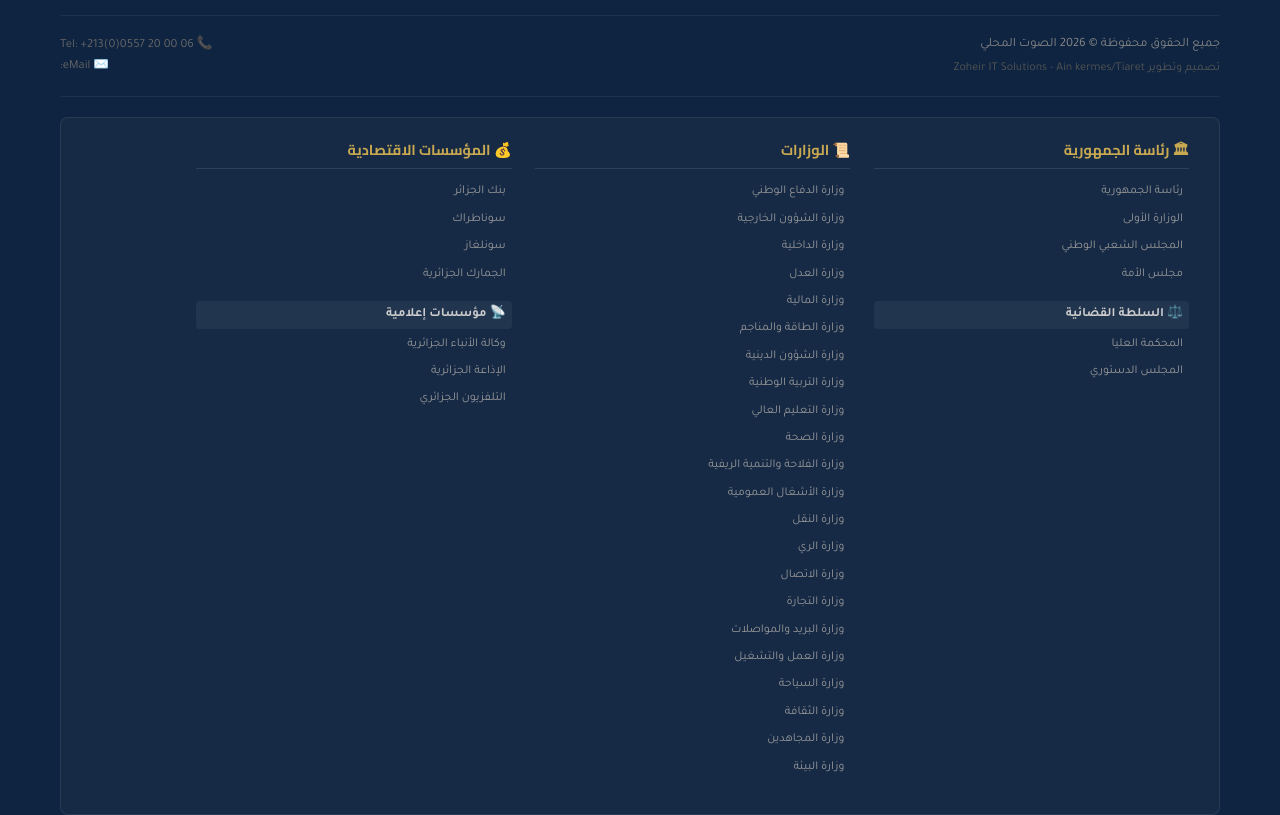
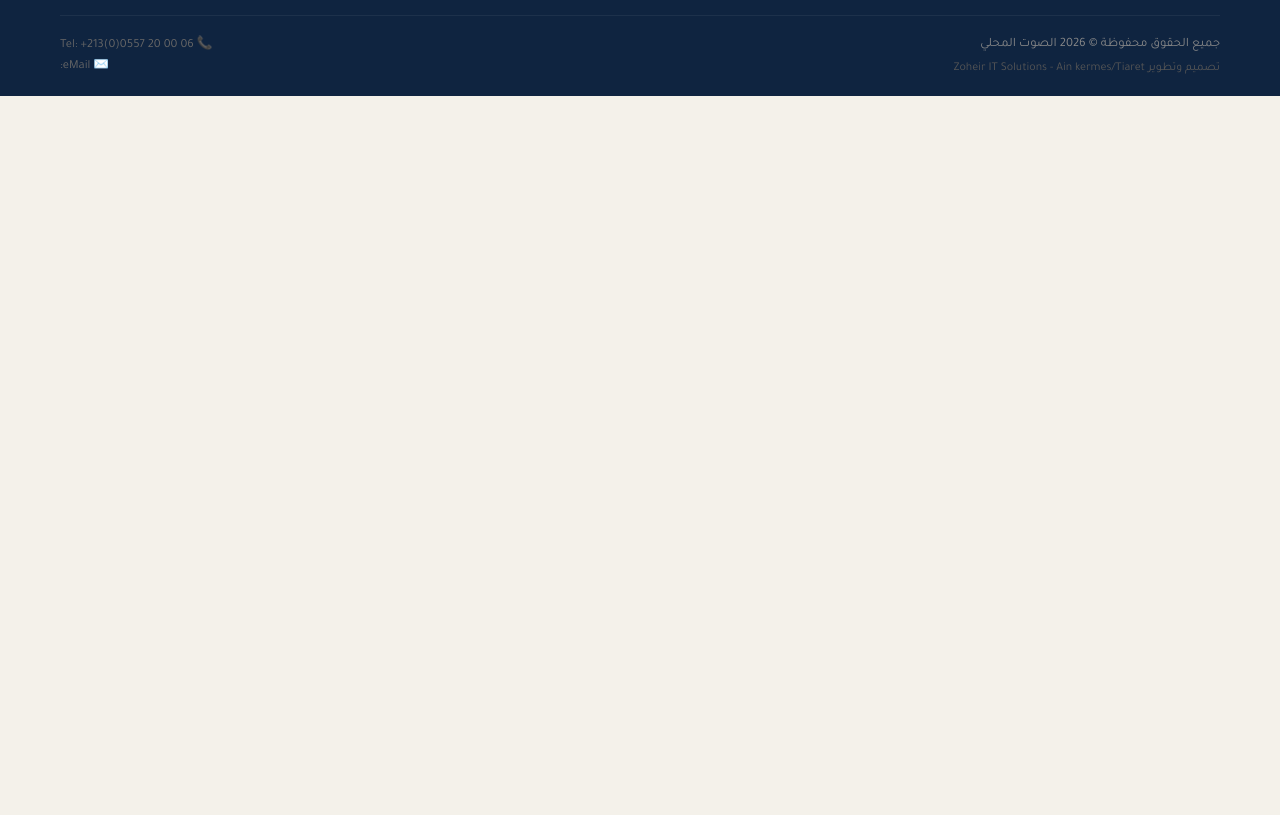
Before and after one commit to ZoheirComputerVision/Elsawt_Elmahalli, a website: page public/index.html in a window 1280 px wide. Shown: the part 528-1343 px from the top of the page. After the commit the page ends 800 px from the top, so only its background shows below. Drawn offline with Linux system fonts and the light colour scheme; no server answers.

Commit message:
إزالة الروابط الحكومية من الفوتر - أفسدت تنسيق الصفحة

```diff
--- a/public/index.html
+++ b/public/index.html
@@ -113,7 +113,7 @@ a:hover{color:var(--accent)}
 .footer-copy{font-size:.8rem;color:#888;text-align:right}
 .footer-copy .dev{color:#555;font-size:.75rem;margin-top:2px;text-align:right}
 .footer-contact{color:#666;font-size:.78rem;text-align:left}
-.gov-links{margin:20px auto 0;padding:20px;background:rgba(255,255,255,.03);border:1px solid rgba(255,255,255,.08);border-radius:var(--radius)}.gov-links h3{color:var(--accent);font-size:.9rem;margin:0 0 10px 0;padding-bottom:6px;border-bottom:1px solid rgba(255,255,255,.1);font-family:Cairo,sans-serif}.gov-links .gov-col{vertical-align:top;display:inline-block;width:30%;padding:0 10px;box-sizing:border-box}@media(max-width:768px){.gov-links .gov-col{width:100%}}.gov-links ul{list-style:none;padding:0;margin:0 0 15px 0}.gov-links li{margin:3px 0}.gov-links a{color:#999;font-size:.75rem;text-decoration:none;transition:var(--transition);display:block;padding:2px 6px;border-radius:4px}.gov-links a:hover{color:var(--accent);background:rgba(255,255,255,.05)}.gov-links .gov-cat{color:#ccc;font-size:.8rem;font-weight:700;margin-top:10px;padding:3px 6px;background:rgba(255,255,255,.05);border-radius:4px}
+
 .top-left{display:flex;align-items:center;gap:10px}.lang-btn{background:transparent;border:1px solid var(--accent);color:var(--accent-light);padding:1px 10px;border-radius:4px;font-family:Tajawal,sans-serif;font-size:.72rem;font-weight:700;cursor:pointer;transition:all .3s ease;white-space:nowrap}.lang-btn:hover{background:var(--accent);color:var(--primary-dark)}.weather-widget{display:inline-flex;align-items:center;gap:5px;font-size:.78rem;color:var(--accent-light);white-space:nowrap}.weather-widget select{background:rgba(255,255,255,.1);color:#fff;border:1px solid rgba(255,255,255,.2);border-radius:4px;padding:1px 4px;font-family:Tajawal,sans-serif;font-size:.72rem;cursor:pointer;outline:none}.weather-widget select option{background:var(--primary-dark);color:#fff}@media(max-width:700px){.top-left{gap:5px}.lang-btn{font-size:.65rem;padding:1px 6px}.weather-widget select{font-size:.65rem}.weather-widget{font-size:.7rem}}
 
 .source-badge,.imp-badge{display:inline-block;padding:2px 10px;border-radius:10px;font-size:.7rem;font-weight:700}
@@ -249,65 +249,6 @@ a:hover{color:var(--accent)}
   </div>
 </div>
 
-<div class="gov-links">
-  <div class="gov-col">
-    <h3>🏛 رئاسة الجمهورية</h3>
-    <ul>
-      <li><a href="https://www.el-mouradia.dz/" target="_blank" rel="noopener">رئاسة الجمهورية</a></li>
-      <li><a href="https://www.premier-ministre.gov.dz/" target="_blank" rel="noopener">الوزارة الأولى</a></li>
-      <li><a href="https://www.apn.dz/" target="_blank" rel="noopener">المجلس الشعبي الوطني</a></li>
-      <li><a href="https://www.majliselouma.dz/" target="_blank" rel="noopener">مجلس الأمة</a></li>
-    </ul>
-    <div class="gov-cat">⚖️ السلطة القضائية</div>
-    <ul>
-      <li><a href="https://www.coursupreme.dz/" target="_blank" rel="noopener">المحكمة العليا</a></li>
-      <li><a href="https://www.conseil-constitutionnel.dz/" target="_blank" rel="noopener">المجلس الدستوري</a></li>
-    </ul>
-  </div>
-  <div class="gov-col">
-    <h3>📜 الوزارات</h3>
-    <ul>
-      <li><a href="https://www.mdn.dz/" target="_blank" rel="noopener">وزارة الدفاع الوطني</a></li>
-      <li><a href="https://www.mfa.gov.dz/" target="_blank" rel="noopener">وزارة الشؤون الخارجية</a></li>
-      <li><a href="https://www.interieur.gov.dz/" target="_blank" rel="noopener">وزارة الداخلية</a></li>
-      <li><a href="https://www.mjustice.dz/" target="_blank" rel="noopener">وزارة العدل</a></li>
-      <li><a href="https://www.mf.gov.dz/" target="_blank" rel="noopener">وزارة المالية</a></li>
-      <li><a href="https://www.energy.gov.dz/" target="_blank" rel="noopener">وزارة الطاقة والمناجم</a></li>
-      <li><a href="https://www.marw.dz/" target="_blank" rel="noopener">وزارة الشؤون الدينية</a></li>
-      <li><a href="https://www.education.gov.dz/" target="_blank" rel="noopener">وزارة التربية الوطنية</a></li>
-      <li><a href="https://www.mesrs.dz/" target="_blank" rel="noopener">وزارة التعليم العالي</a></li>
-      <li><a href="https://www.sante.gov.dz/" target="_blank" rel="noopener">وزارة الصحة</a></li>
-      <li><a href="https://www.madr.gov.dz/" target="_blank" rel="noopener">وزارة الفلاحة والتنمية الريفية</a></li>
-      <li><a href="https://www.mtp.gov.dz/" target="_blank" rel="noopener">وزارة الأشغال العمومية</a></li>
-      <li><a href="https://www.transport.gov.dz/" target="_blank" rel="noopener">وزارة النقل</a></li>
-      <li><a href="https://www.mh.gov.dz/" target="_blank" rel="noopener">وزارة الري</a></li>
-      <li><a href="https://www.ministerecommunication.gov.dz/" target="_blank" rel="noopener">وزارة الاتصال</a></li>
-      <li><a href="https://www.commerce.gov.dz/" target="_blank" rel="noopener">وزارة التجارة</a></li>
-      <li><a href="https://www.mpt.gov.dz/" target="_blank" rel="noopener">وزارة البريد والمواصلات</a></li>
-      <li><a href="https://www.mtess.gov.dz/" target="_blank" rel="noopener">وزارة العمل والتشغيل</a></li>
-      <li><a href="https://www.mta.gov.dz/" target="_blank" rel="noopener">وزارة السياحة</a></li>
-      <li><a href="https://www.m-culture.gov.dz/" target="_blank" rel="noopener">وزارة الثقافة</a></li>
-      <li><a href="https://www.mmad.gov.dz/" target="_blank" rel="noopener">وزارة المجاهدين</a></li>
-      <li><a href="https://www.me.gov.dz/" target="_blank" rel="noopener">وزارة البيئة</a></li>
-    </ul>
-  </div>
-  <div class="gov-col">
-    <h3>💰 المؤسسات الاقتصادية</h3>
-    <ul>
-      <li><a href="https://www.bank-of-algeria.dz/" target="_blank" rel="noopener">بنك الجزائر</a></li>
-      <li><a href="https://www.sonatrach.dz/" target="_blank" rel="noopener">سوناطراك</a></li>
-      <li><a href="https://www.sonelgaz.dz/" target="_blank" rel="noopener">سونلغاز</a></li>
-      <li><a href="https://www.douanes.gov.dz/" target="_blank" rel="noopener">الجمارك الجزائرية</a></li>
-    </ul>
-    <div class="gov-cat">📡 مؤسسات إعلامية</div>
-    <ul>
-      <li><a href="https://www.aps.dz/" target="_blank" rel="noopener">وكالة الأنباء الجزائرية</a></li>
-      <li><a href="https://www.radioalgerie.dz/" target="_blank" rel="noopener">الإذاعة الجزائرية</a></li>
-      <li><a href="https://www.entv.dz/" target="_blank" rel="noopener">التلفزيون الجزائري</a></li>
-    </ul>
-  </div>
-</div>
-
 </div></footer>
 
 <script src="js/i18n.js"></script>
```
